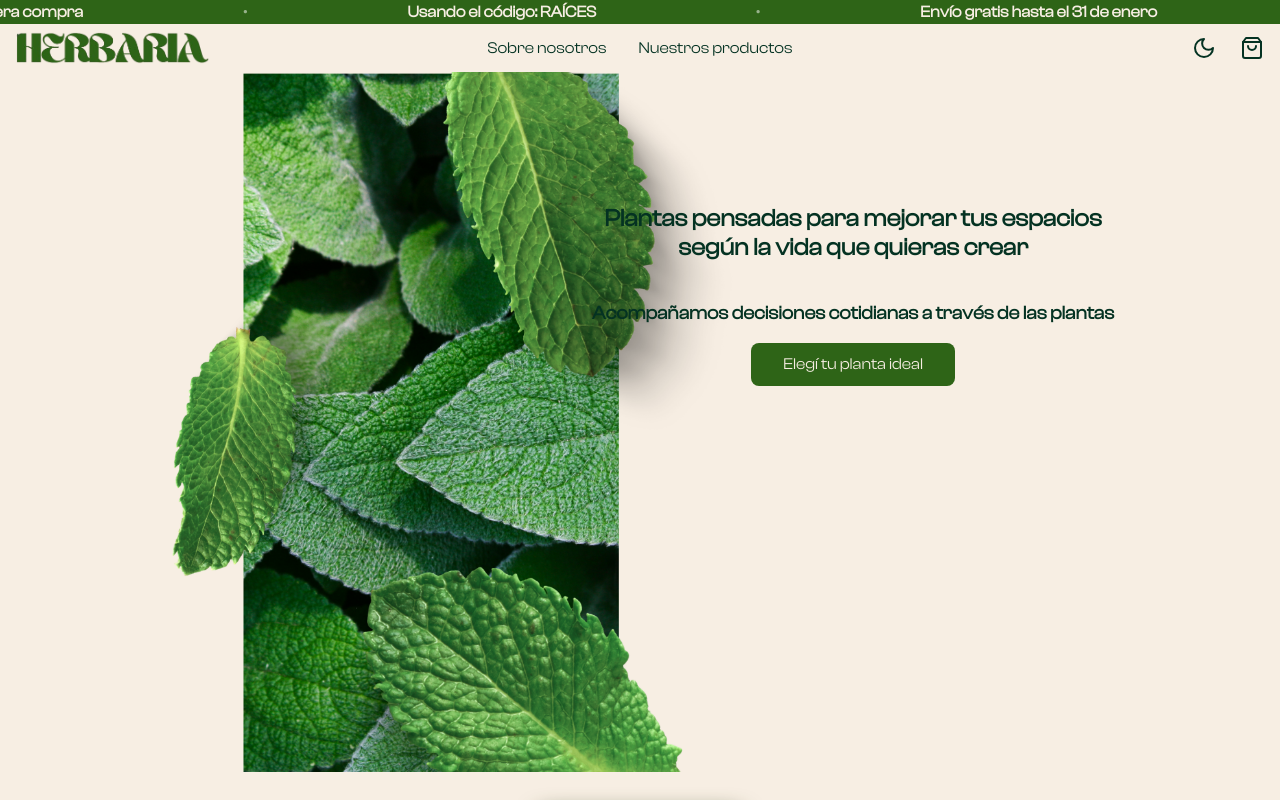
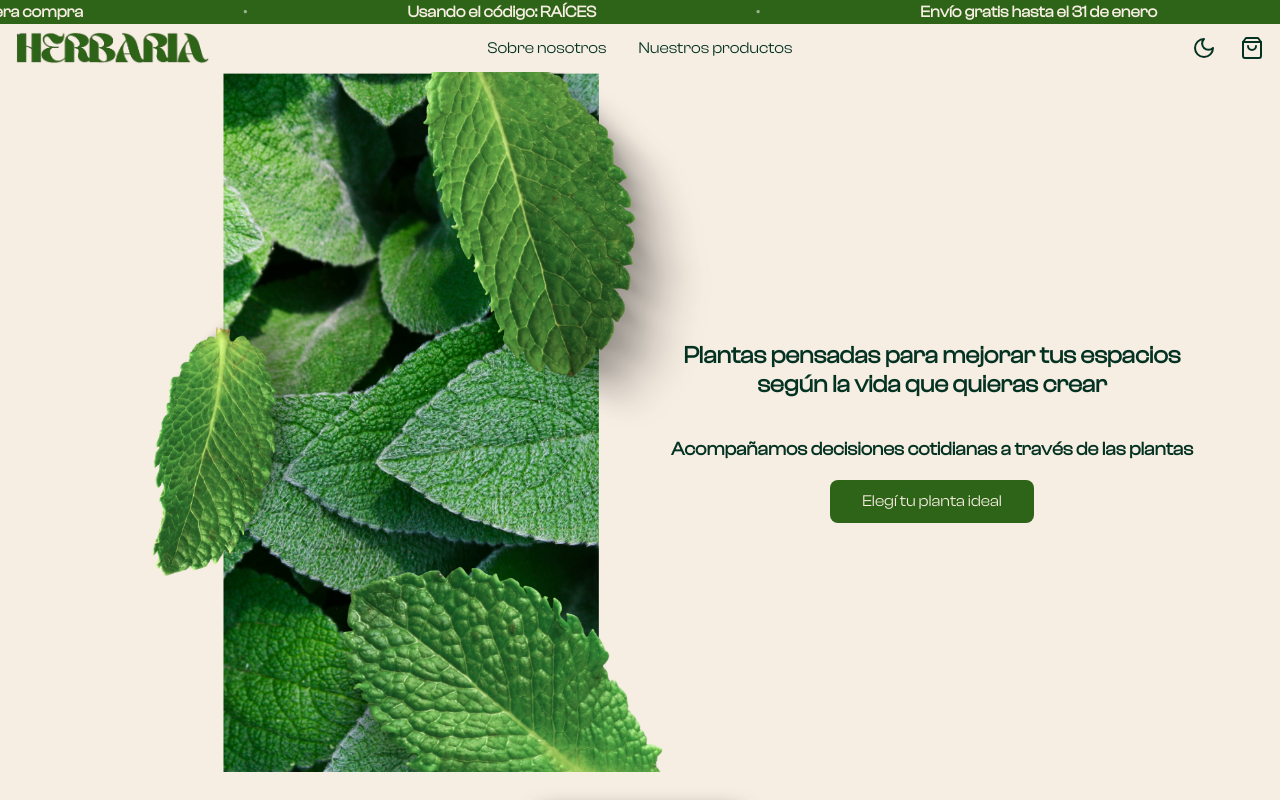
Before and after one commit to CamilaLadner/herbaria, a Next.js app: page / in a window 1280 px wide. Shown: the top 800 px of the page. Built offline with nearby package versions, Linux system fonts and the light colour scheme.

Commit message:
mejoras en css

```diff
--- a/app/components/heroSection/index.module.css
+++ b/app/components/heroSection/index.module.css
@@ -1,33 +1,29 @@
 .background {
-    position: relative;
     min-height: 80vh;
     background-color: var(--background);
     display: flex;
-    justify-content: start;
-    align-items: start;
-    padding-left: 0;
+    flex-direction: row;
+    justify-content: space-around;
+    align-items: center;
     overflow: hidden;
 }
 
 .content {
     display: flex;
-    position: absolute;
+    flex: 0 1 45%;
     flex-direction: column;
     justify-content: center;
     align-items: center;
     text-align: center;
-    padding: 2rem;
-    margin-left: 35rem;
-    margin-top: 5rem;
 }
 
 .imageWrapper {
-    margin-left: 10rem;
-    flex: 1 1 auto;
+    flex: 1 1 55%;
     min-width: 0;
-    position: relative;
+    max-width: 30%;
     display: flex;
     justify-content: flex-start;
+    margin-left: 5rem;
 }
 
 .imageWrapper :global(img) {
@@ -41,12 +37,13 @@
 
 @media (max-width: 1024px) {
     .content {
-        margin-left: 20rem;
-        margin-top: 3rem;
+        flex: 0 1 48%;
         padding: 1.5rem;
     }
     .imageWrapper {
-        margin-left: 5rem;
+        flex: 1 1 52%;
+        max-width: 52%;
+        margin-left: 2rem;
     }
 }
 
@@ -60,6 +57,7 @@
 
     .imageWrapper {
         margin-left: 55;
+        max-width: none;
         width: 100%;
         flex: none;
         display: flex;
```
